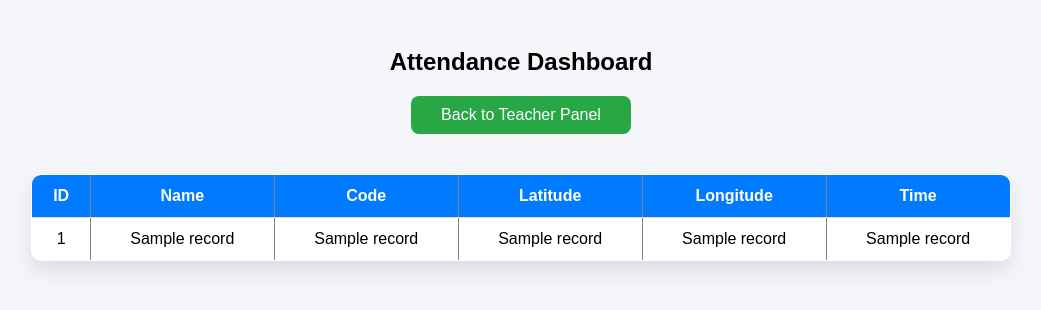
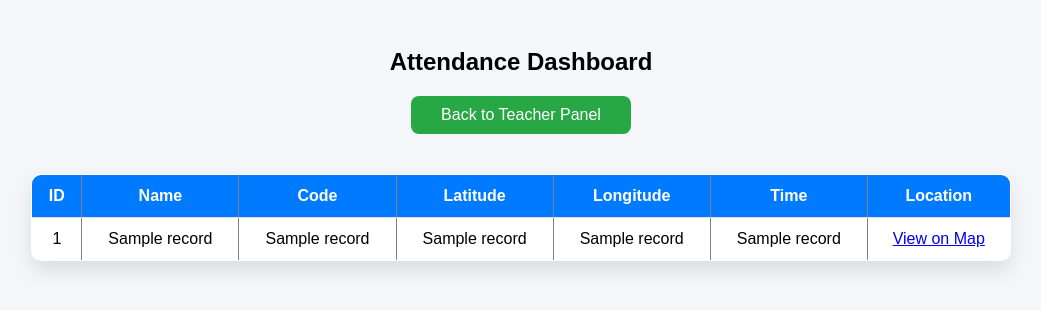
Before and after one commit to atif22dias/attendance-app, a Flask app: template templates/dashboard.html in a window 1280 px wide. Shown: the top 310 px of the page, without its empty margins (119-1160 px from the left). Run offline with Flask 3, Linux system fonts and the light colour scheme; the template is opened without the code that fills it: most values are stand-ins (such as "Sample title", 1, 10 or a date in 2020).

Commit message:
Initial commit - attendance app in-memory version

```diff
--- a/templates/dashboard.html
+++ b/templates/dashboard.html
@@ -77,6 +77,7 @@
         <th>Latitude</th>
         <th>Longitude</th>
         <th>Time</th>
+        <th>Location</th>
     </tr>
 
     {% for r in records %}
@@ -87,9 +88,14 @@
         <td>{{ r[3] }}</td>
         <td>{{ r[4] }}</td>
         <td>{{ r[5] }}</td>
+
+        <td>
+            <a href="https://www.google.com/maps?q={{ r[3] }},{{ r[4] }}" target="_blank">
+                View on Map
+            </a>
+        </td>
     </tr>
     {% endfor %}
-
 </table>
 
 {% endif %}</div>
```
